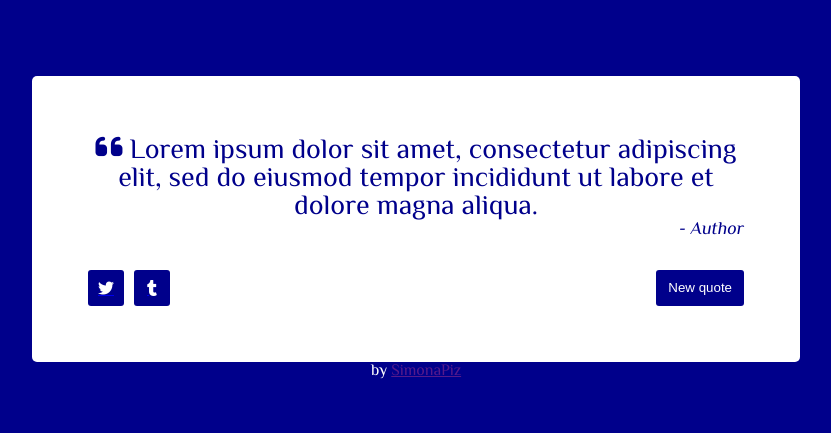
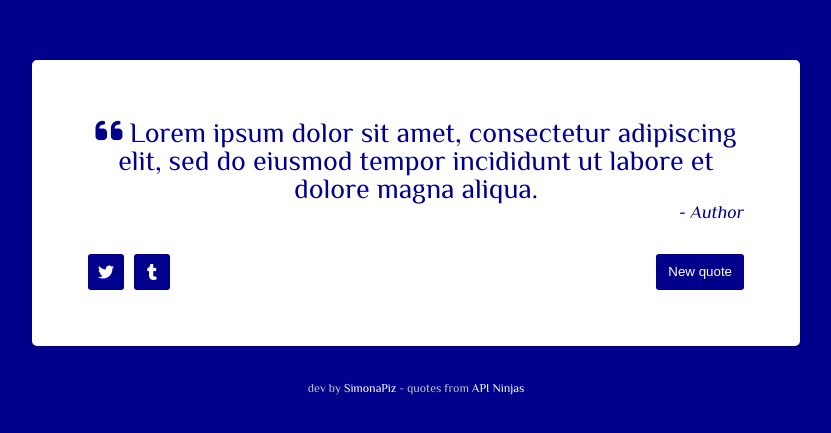
Before and after one commit to SimonaPiz/random-quote-machine, a website: page index.html in a window 1280 px wide. Shown: the part 173-606 px from the top of the page, without its empty margins (224-1055 px from the left). Drawn offline with nearby package versions, Linux system fonts and the light colour scheme.

Commit message:
features #1 - Update footer

```diff
--- a/index.html
+++ b/index.html
@@ -46,7 +46,7 @@
       </div>
     </div>
 
-    <footer>by <a href="">SimonaPiz</a></footer>
+    <footer>dev by <a href="">SimonaPiz</a> - quotes from <a href="https://api-ninjas.com/api/quotes">API Ninjas</a></footer>
 
   </body>
 </html>
--- a/styles.scss
+++ b/styles.scss
@@ -77,4 +77,16 @@ div#quote-box {
       padding: 0 12px;
     }
   }
+
 }
+
+footer {
+  margin-top: 36px;
+  font-size: 12px;
+  color: #c2c2c2;
+
+  a {
+    text-decoration: none;
+    color: white;
+  }
+}
```
Also changed, not shown: styles.css, 1 other file.
